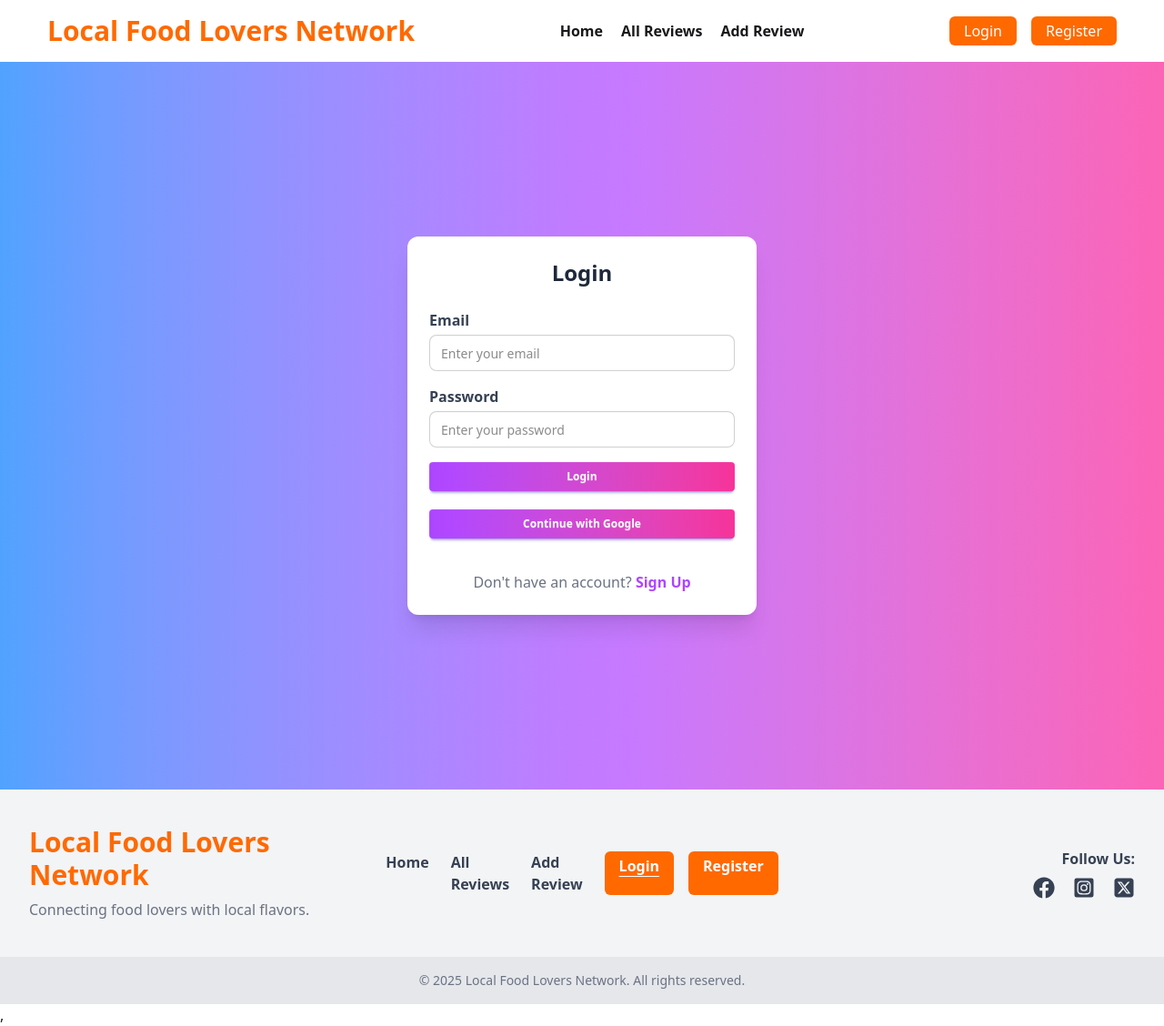
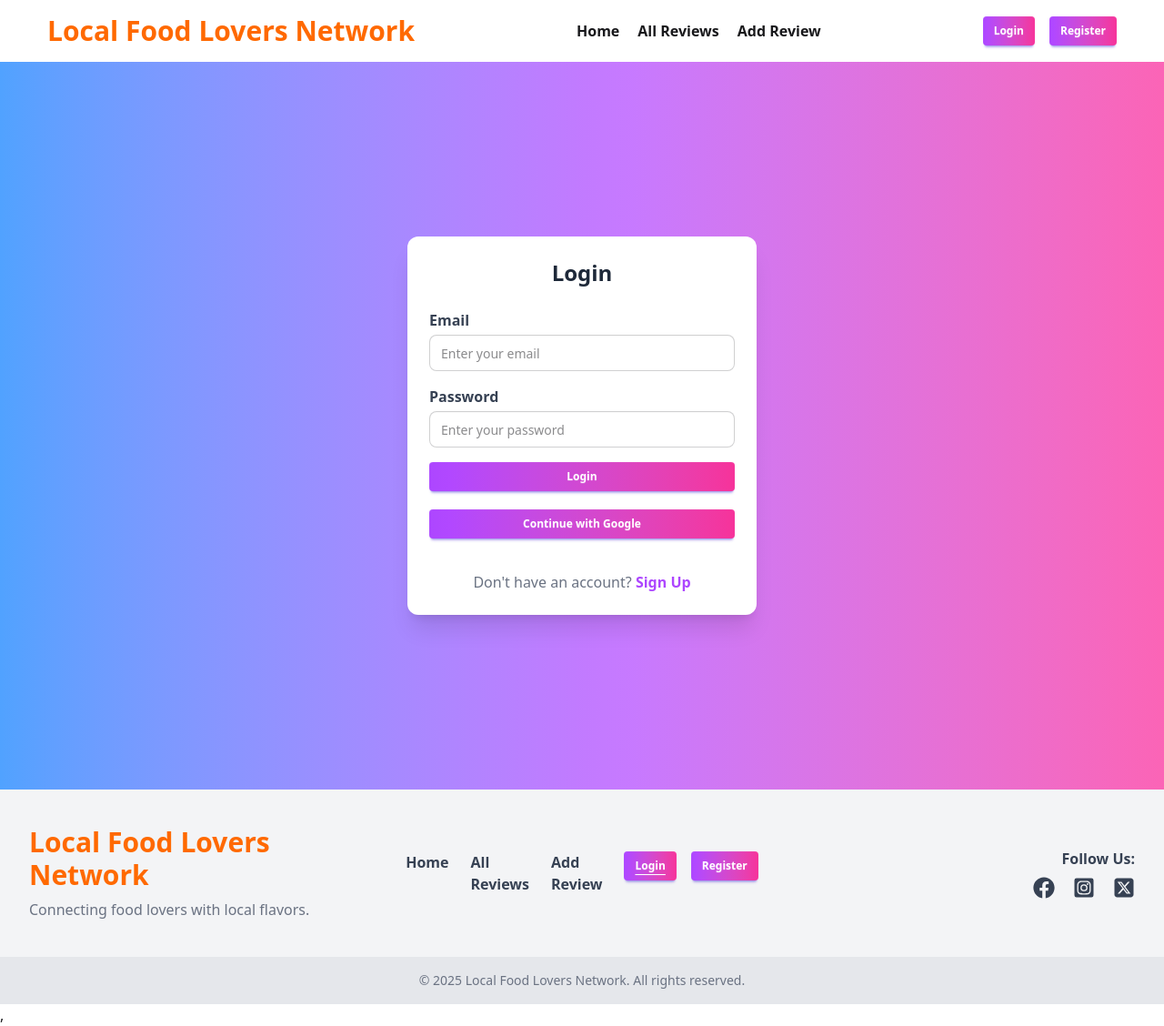
Before and after one commit to mehedi67719/Local-Food-Lovers-Network, a React (Vite) app: page /login in a window 1280 px wide. Shown: the whole page at 91% size. Built offline with nearby package versions, Linux system fonts and the light colour scheme; no server answers.

Commit message:
button color change

```diff
--- a/src/Footer.jsx
+++ b/src/Footer.jsx
@@ -29,8 +29,8 @@ const Footer = () => {
 
                     {!user && (
                         <div className="flex flex-col sm:flex-row gap-2 sm:gap-4">
-                            <NavLink to="/login" className="text-white bg-orange-500 px-4 py-1 rounded-md hover:bg-orange-600 transition-colors">Login</NavLink>
-                            <NavLink to="/register" className="text-white bg-orange-500 px-4 py-1 rounded-md hover:bg-orange-600 transition-colors">Register</NavLink>
+                            <NavLink to="/login" className="text-white bg-orange-500 px-4 py-1 rounded-md btn-primary">Login</NavLink>
+                            <NavLink to="/register" className="text-white bg-orange-500 px-4 py-1 rounded-md btn-primary">Register</NavLink>
                         </div>
                     )}
                 </div>
--- a/src/Navbar.jsx
+++ b/src/Navbar.jsx
@@ -92,10 +92,10 @@ const Navbar = () => {
           ) : (
             <div className='flex gap-4'>
               <NavLink to='/login'>
-                <button className="text-white bg-orange-500 px-4 py-1 rounded-md hover:bg-orange-600 transition-colors">Login</button>
+                <button className="text-white bg-orange-500 px-4 py-1 rounded-md btn-primary">Login</button>
               </NavLink>
               <NavLink to='/register'>
-                <button className="text-white bg-orange-500 px-4 py-1 rounded-md hover:bg-orange-600 transition-colors">Register</button>
+                <button className="text-white bg-orange-500 px-4 py-1 rounded-md btn-primary">Register</button>
               </NavLink>
             </div>
           )}
@@ -126,10 +126,10 @@ const Navbar = () => {
           ) : (
             <>
               <NavLink to='/login' onClick={() => setMenuOpen(false)}>
-                <button className="text-white bg-orange-500 w-full py-2 rounded-md hover:bg-orange-600 transition-colors">Login</button>
+                <button className="text-white bg-orange-500 !w-full py-2 rounded-md btn-primary">Login</button>
               </NavLink>
               <NavLink to='/register' onClick={() => setMenuOpen(false)}>
-                <button className="text-white bg-orange-500 w-full py-2 rounded-md hover:bg-orange-600 transition-colors">Register</button>
+                <button className="text-white bg-orange-500 !w-full py-2 rounded-md btn-primary">Register</button>
               </NavLink>
             </>
           )}
```
